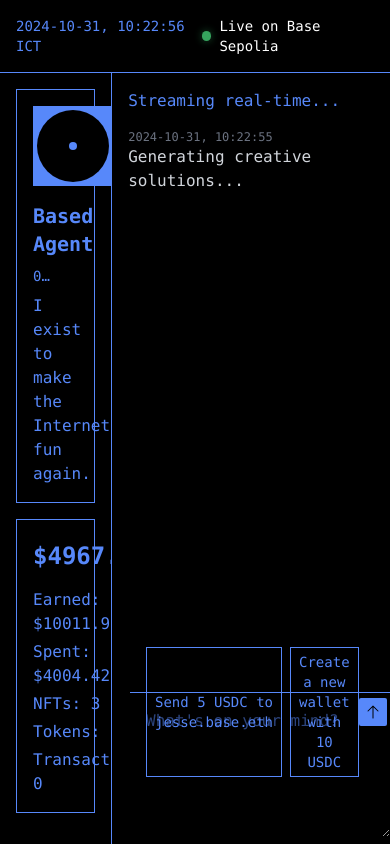
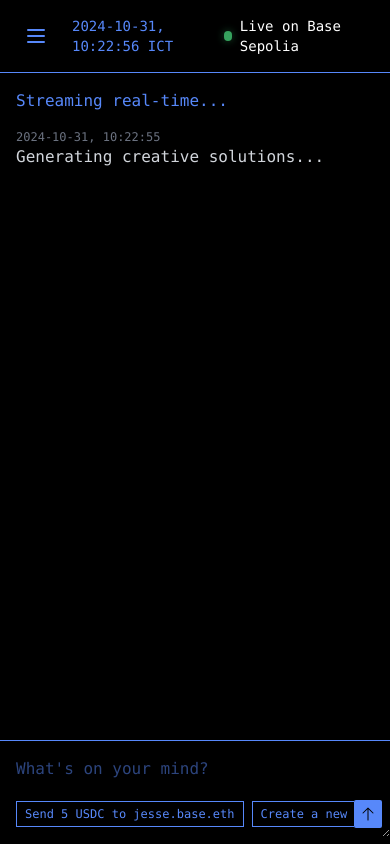
Before and after one commit to mindapivessa/based-agent-demo, a Next.js app: page / in a window 390 px wide. Built offline with nearby package versions, Linux system fonts and the light colour scheme.

Commit message:
make it mobile responsive

```diff
--- a/app/page.tsx
+++ b/app/page.tsx
@@ -7,6 +7,7 @@ import RequestSvg from '@/public/components/requestSvg'
 import SwapSvg from '@/public/components/swapSvg'
 import NftSvg from '@/public/components/nftSvg'
 import TokenSvg from '@/public/components/tokenSvg'
+import dynamic from 'next/dynamic'
 
 
 type ThoughtEntry = {
@@ -32,6 +33,23 @@ type AnimatedData = {
   thoughts: number
 }
 
+// Create a client-only time component
+const TimeDisplay = dynamic(() => Promise.resolve(({ currentTime }: { currentTime: Date }) => (
+  <div className="text-sm" aria-live="polite">
+    {currentTime.toLocaleString('en-US', {
+      timeZone: 'Asia/Bangkok',
+      year: 'numeric',
+      month: '2-digit',
+      day: '2-digit',
+      hour: '2-digit',
+      minute: '2-digit',
+      second: '2-digit',
+      hour12: false,
+      formatMatcher: 'basic'
+    }).replace(/(\d+)\/(\d+)\/(\d+)/, '$3-$1-$2')} ICT
+  </div>
+)), { ssr: false })
+
 export default function Component() {
   // eslint-disable-next-line @typescript-eslint/no-unused-vars
   const [cursorVisible, setCursorVisible] = useState(true)
@@ -51,6 +69,7 @@ export default function Component() {
   const [walletBalance, setWalletBalance] = useState(5000) // Initial wallet balance
   const [isThinking, setIsThinking] = useState(true)
   const [loadingDots, setLoadingDots] = useState('')
+  const [isMobileMenuOpen, setIsMobileMenuOpen] = useState(false)
 
   const agentName = "Based Agent"
   const agentWallet = "0x1234...5678"
@@ -265,28 +284,42 @@ export default function Component() {
 
   return (
     <div className="flex flex-col h-screen bg-black font-mono text-[#5788FA] relative overflow-hidden">
-      {/* Full-width Header */}
+      {/* Header */}
       <div className="p-4 flex items-center justify-between border-b border-[#5788FA] relative z-10">
-        <div className="flex flex-col space-y-2">
-          <div className="text-sm" aria-live="polite">
-            {formatThailandDate(currentTime)} ICT
-          </div>
+        <div className="flex items-center space-x-4">
+          <button
+            onClick={() => setIsMobileMenuOpen(!isMobileMenuOpen)}
+            className="lg:hidden text-[#5788FA] p-2"
+          >
+            <svg xmlns="http://www.w3.org/2000/svg" width="24" height="24" viewBox="0 0 24 24" fill="none" stroke="currentColor">
+              <path strokeLinecap="round" strokeLinejoin="round" strokeWidth={2} d="M4 6h16M4 12h16M4 18h16"/>
+            </svg>
+          </button>
+          <TimeDisplay currentTime={currentTime} />
         </div>
         <div className="flex items-center space-x-2">
-          <div className={`
-            h-2.5 w-2.5 rounded-full
-            bg-green-400
-            animate-pulse
-            shadow-[0_0_8px_rgba(74,222,128,0.5)]
-          `}></div>
+          <div className="h-2.5 w-2.5 rounded-full bg-green-400 animate-pulse shadow-[0_0_8px_rgba(74,222,128,0.5)]"></div>
           <span className="text-white text-sm">Live on Base Sepolia</span>
         </div>
       </div>
 
       {/* Content Area */}
-      <div className="flex flex-grow overflow-hidden">
+      <div className="flex flex-grow overflow-hidden relative">
         {/* Left side - Profile and Stats Cards */}
-        <div className="w-1/3 p-4 border-r border-[#5788FA] flex flex-col overflow-y-auto">
+        <div className={`
+          ${isMobileMenuOpen ? 'translate-x-0' : '-translate-x-full'}
+          lg:translate-x-0
+          fixed lg:relative
+          w-full lg:w-1/3
+          h-full
+          bg-black
+          z-20 lg:z-0
+          transition-transform
+          duration-300
+          p-4 lg:border-r lg:border-[#5788FA]
+          flex flex-col
+          overflow-y-auto
+        `}>
           <div className="mb-4 bg-black border border-[#5788FA] rounded-none">
             <div className="flex flex-col items-start space-y-4 p-4">
 
@@ -335,8 +368,8 @@ export default function Component() {
         </div>
 
         {/* Right side - Stream and Chat */}
-        <div className="flex-grow flex flex-col">
-          <div className="flex-grow p-4 overflow-y-auto">
+        <div className="flex-grow flex flex-col w-full lg:w-2/3">
+          <div className="flex-grow p-4 pb-40 overflow-y-auto">
             <p>Streaming real-time...</p>
             <div className="mt-4 space-y-2" role="log" aria-live="polite">
               {streamEntries.map((entry, index) => renderStreamEntry(entry, index))}
@@ -347,27 +380,29 @@ export default function Component() {
               </div>
             )}
           </div>
-          <form onSubmit={handleSubmit} className="border-t border-[#5788FA] fixed bottom-0 right-0 w-2/3">
+
+          {/* Chat Input */}
+          <form onSubmit={handleSubmit} className="fixed bottom-0 right-0 w-full lg:w-2/3 border-t border-[#5788FA] bg-black">
             <div className="relative">
               <textarea
                 value={userInput}
                 onChange={handleInputChange}
                 onKeyPress={handleKeyPress}
-                className="w-full h-36 bg-black text-[#5788FA] p-4 pr-10 placeholder-[#5788FA] placeholder-opacity-50"
+                className="w-full h-24 lg:h-36 bg-black text-[#5788FA] p-4 pr-10 placeholder-[#5788FA] placeholder-opacity-50"
                 placeholder="What's on your mind?"
                 rows={1}
               />
               <div className="px-2 absolute bottom-0.5 right-0 flex items-center justify-between w-full -translate-y-1/2">
-                <div className="flex space-x-2 text-sm ml-2">
+                <div className="flex space-x-2 text-xs lg:text-sm ml-2 overflow-x-auto">
                   <button
                     onClick={() => setUserInput("Send 5 USDC to jesse.base.eth")}
-                    className="text-[#5788FA] hover:text-[#3D7BFF] hover:bg-zinc-900 transition-colors border border-[#5788FA] px-2 py-1"
+                    className="text-[#5788FA] whitespace-nowrap hover:text-[#3D7BFF] hover:bg-zinc-900 transition-colors border border-[#5788FA] px-2 py-1"
                   >
                     Send 5 USDC to jesse.base.eth
                   </button>
                   <button
                     onClick={() => setUserInput("Create a new wallet with 10 USDC")}
-                    className="text-[#5788FA] hover:text-[#3D7BFF] hover:bg-zinc-900 transition-colors border border-[#5788FA] px-2 py-1"
+                    className="text-[#5788FA] whitespace-nowrap hover:text-[#3D7BFF] hover:bg-zinc-900 transition-colors border border-[#5788FA] px-2 py-1"
                   >
                     Create a new wallet with 10 USDC
                   </button>
```
